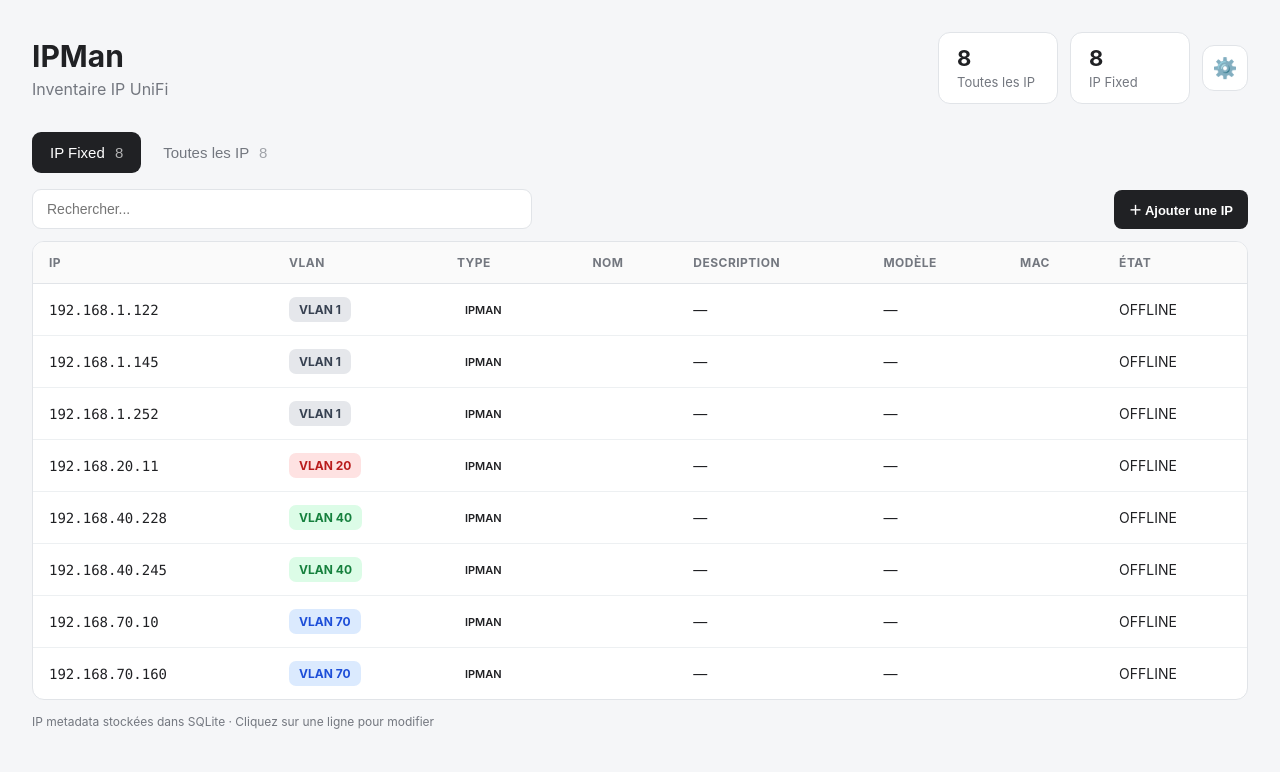
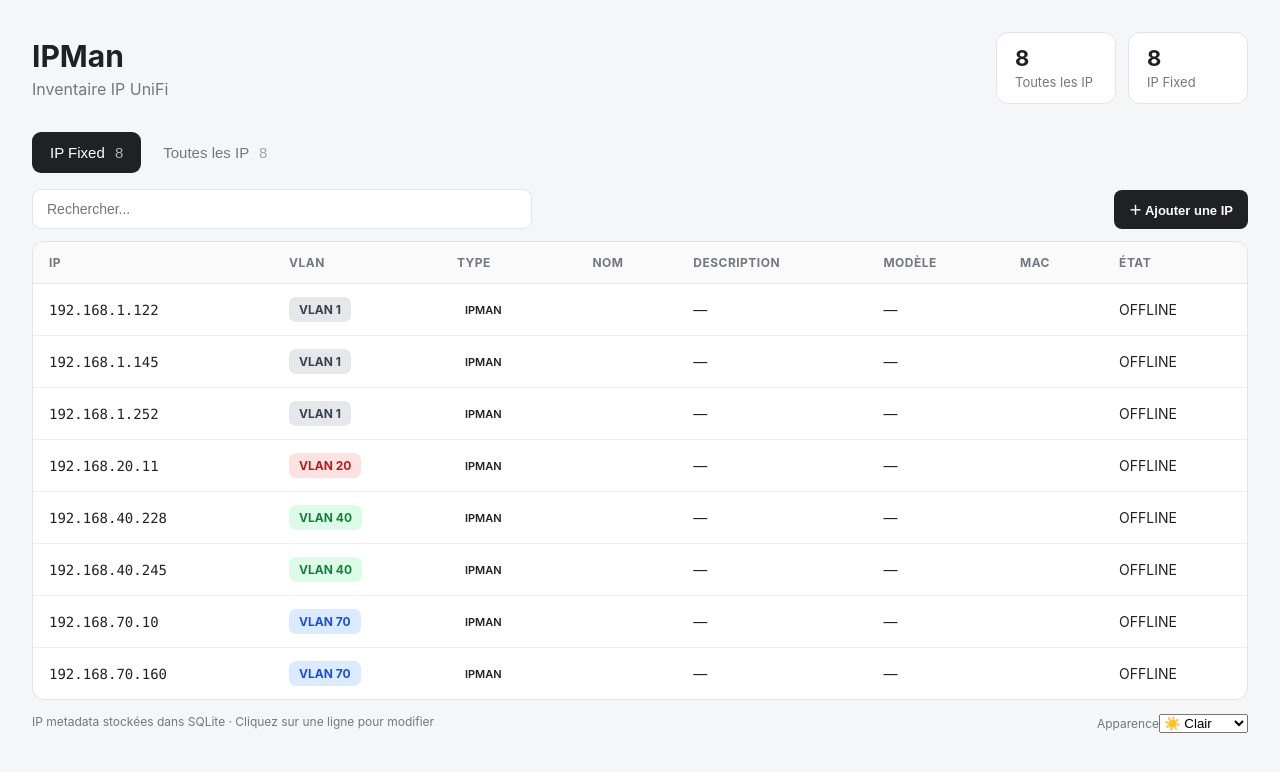
Before and after one commit to mfroger/ipman, a FastAPI app: page / in a window 1280 px wide. Shown: the top 772 px of the page. Run offline with FastAPI, Linux system fonts and the light colour scheme; data comes from the database, SQL or seed files in the repository; data that the repository does not hold is empty.

Commit message:
Move theme selector to footer

```diff
--- a/templates/index.html
+++ b/templates/index.html
@@ -1,20 +1,17 @@
 <!doctype html>
 <html lang="fr"><head><meta charset="utf-8"><meta name="viewport" content="width=device-width,initial-scale=1"><title>IPMan</title><link rel="stylesheet" href="{{ url_for('static', path='style.css') }}"></head><body>
-<div class="container"><header><div><h1>IPMan</h1><p>Inventaire IP UniFi</p></div><div class="header-actions"><div class="stats"><div><strong>{{ rows|length }}</strong><span>Toutes les IP</span></div><div><strong>{{ fixed_rows|length }}</strong><span>IP Fixed</span></div></div><button type="button" class="menu-button" onclick="openSettings()">⚙️</button></div></header>
+<div class="container"><header><div><h1>IPMan</h1><p>Inventaire IP UniFi</p></div><div class="header-actions"><div class="stats"><div><strong>{{ rows|length }}</strong><span>Toutes les IP</span></div><div><strong>{{ fixed_rows|length }}</strong><span>IP Fixed</span></div></div></div></header>
 {% if error %}<div class="error"><strong>Erreur UniFi :</strong> {{ error }}</div>{% endif %}
 <nav class="tabs"><button type="button" class="tab active" onclick="showTab('fixed',this)">IP Fixed <span>{{ fixed_rows|length }}</span></button><button type="button" class="tab" onclick="showTab('all',this)">Toutes les IP <span>{{ rows|length }}</span></button></nav>
-{% for id,data in [('fixed',fixed_rows),('all',rows)] %}<section id="{{id}}" class="tab-content {% if id=='fixed' %}active{% endif %}"><div class="toolbar{% if id=='fixed' %} fixed-toolbar{% endif %}"><input type="search" placeholder="Rechercher..." oninput="filterRows('{{id}}',this.value)">{% if id=='fixed' %}<button type="button" class="button primary" onclick="newIP()">＋ Ajouter une IP</button>{% endif %}</div><div class="table-wrap"><table id="{{id}}Table"><thead><tr><th>IP</th><th>VLAN</th><th>TYPE</th><th>NOM</th><th>DESCRIPTION</th><th>MODÈLE</th><th>MAC</th><th>ÉTAT</th></tr></thead><tbody>{% for r in data %}<tr onclick="openEditor(this)" data-ip="{{r.ip}}" data-fixed="{{1 if r.fixed else 0}}" data-description="{{r.description|e}}" data-model="{{r.model|e}}"><td class="ip">{{r.ip}}</td><td>{% if r.vlan is not none %}<span class="vlan vlan-{{r.vlan}}">VLAN {{r.vlan}}</span>{% else %}—{% endif %}</td><td><span class="badge {{r.type|lower}}">{{r.type}}</span></td><td>{{r.name}}</td><td>{{r.description or '—'}}</td><td>{{r.model or '—'}}</td><td class="mono">{{r.mac}}</td><td>{{r.state}}</td></tr>{% endfor %}</tbody></table></div></section>{% endfor %}<footer>IP metadata stockées dans SQLite · Cliquez sur une ligne pour modifier</footer></div>
-<div id="settings" class="modal-backdrop" onclick="closeSettings(event)"><div class="modal" onclick="event.stopPropagation()"><div class="modal-header"><h2>Settings</h2><button type="button" class="modal-close" onclick="closeSettings()">×</button></div><div class="settings-content"><div class="setting-row"><strong>Apparence</strong><select id="theme" onchange="setTheme(this.value)"><option value="light">☀️ Clair</option><option value="dark">🌙 Sombre</option></select></div></div></div></div>
+{% for id,data in [('fixed',fixed_rows),('all',rows)] %}<section id="{{id}}" class="tab-content {% if id=='fixed' %}active{% endif %}"><div class="toolbar{% if id=='fixed' %} fixed-toolbar{% endif %}"><input type="search" placeholder="Rechercher..." oninput="filterRows('{{id}}',this.value)">{% if id=='fixed' %}<button type="button" class="button primary" onclick="newIP()">＋ Ajouter une IP</button>{% endif %}</div><div class="table-wrap"><table id="{{id}}Table"><thead><tr><th>IP</th><th>VLAN</th><th>TYPE</th><th>NOM</th><th>DESCRIPTION</th><th>MODÈLE</th><th>MAC</th><th>ÉTAT</th></tr></thead><tbody>{% for r in data %}<tr onclick="openEditor(this)" data-ip="{{r.ip}}" data-fixed="{{1 if r.fixed else 0}}" data-description="{{r.description|e}}" data-model="{{r.model|e}}"><td class="ip">{{r.ip}}</td><td>{% if r.vlan is not none %}<span class="vlan vlan-{{r.vlan}}">VLAN {{r.vlan}}</span>{% else %}—{% endif %}</td><td><span class="badge {{r.type|lower}}">{{r.type}}</span></td><td>{{r.name}}</td><td>{{r.description or '—'}}</td><td>{{r.model or '—'}}</td><td class="mono">{{r.mac}}</td><td>{{r.state}}</td></tr>{% endfor %}</tbody></table></div></section>{% endfor %}<footer><span>IP metadata stockées dans SQLite · Cliquez sur une ligne pour modifier</span><label class="theme-control"><span>Apparence</span><select id="theme" onchange="setTheme(this.value)"><option value="light">☀️ Clair</option><option value="dark">🌙 Sombre</option></select></label></footer></div>
 <div id="editor" class="modal-backdrop" onclick="closeEditor(event)"><div class="modal" onclick="event.stopPropagation()"><div class="modal-header"><div><h2 id="editorTitle">IP</h2><p id="editorSubtitle">Informations de l'IP.</p></div><button type="button" class="modal-close" onclick="closeEditor()">×</button></div><div class="form"><label>IP<input id="editIP"></label><label class="checkbox"><input id="editFixed" type="checkbox"> IP Fixed</label><label>Description<textarea id="editDescription" rows="3" placeholder="Description..."></textarea></label><label>Modèle<input id="editModel" placeholder="Modèle..."></label></div><div class="modal-footer"><button type="button" id="deleteButton" class="button danger" onclick="deleteIP()">Supprimer</button><span id="saveStatus"></span><button type="button" class="button primary" onclick="saveIP()">Enregistrer</button></div></div></div>
 <div id="confirmDelete" class="modal-backdrop confirm-backdrop" onclick="closeDeleteConfirm(event)"><div class="confirm-modal" onclick="event.stopPropagation()"><div class="confirm-icon">⌫</div><div class="confirm-content"><h2>Supprimer cette IP ?</h2><p>Tu es sur le point de supprimer <strong id="deleteIPName"></strong> de la base IPMan.</p><p class="confirm-warning">Cette action supprimera aussi sa description, son modèle personnalisé et son statut IP Fixed.</p></div><div class="confirm-actions"><button type="button" class="button secondary" onclick="closeDeleteConfirm()">Annuler</button><button type="button" class="button danger" onclick="confirmDelete()">Supprimer</button></div></div></div>
 <script>
 let pendingDeleteIP=null;
 function showTab(id,b){document.querySelectorAll('.tab-content').forEach(x=>x.classList.remove('active'));document.querySelectorAll('.tab').forEach(x=>x.classList.remove('active'));document.getElementById(id).classList.add('active');b.classList.add('active')}
 function filterRows(id,v){v=v.toLowerCase();document.querySelectorAll('#'+id+'Table tbody tr').forEach(x=>x.style.display=x.innerText.toLowerCase().includes(v)?'':'none')}
-function openSettings(){document.getElementById('settings').classList.add('open');document.body.classList.add('modal-open');document.getElementById('theme').value=localStorage.getItem('ipman-theme')||'light'}
-function closeSettings(e){if(e&&e.target!==e.currentTarget)return;document.getElementById('settings').classList.remove('open');if(!document.querySelector('.modal-backdrop.open'))document.body.classList.remove('modal-open')}
 function openEditor(r){document.getElementById('editIP').value=r.dataset.ip;document.getElementById('editIP').readOnly=true;document.getElementById('editorTitle').textContent=r.dataset.ip;document.getElementById('editorSubtitle').textContent='Modifier les informations de cette IP.';document.getElementById('editFixed').checked=r.dataset.fixed==='1';document.getElementById('editDescription').value=r.dataset.description||'';document.getElementById('editModel').value=r.dataset.model||'';document.getElementById('deleteButton').style.display='inline-block';document.getElementById('editor').classList.add('open');document.body.classList.add('modal-open')}
-function newIP(){closeSettings();document.getElementById('editIP').value='';document.getElementById('editIP').readOnly=false;document.getElementById('editorTitle').textContent='Nouvelle IP';document.getElementById('editorSubtitle').textContent="Ajouter une IP à l'inventaire IPMan.";document.getElementById('editFixed').checked=true;document.getElementById('editDescription').value='';document.getElementById('editModel').value='';document.getElementById('deleteButton').style.display='none';document.getElementById('editor').classList.add('open');document.body.classList.add('modal-open');setTimeout(()=>document.getElementById('editIP').focus(),50)}
+function newIP(){document.getElementById('editIP').value='';document.getElementById('editIP').readOnly=false;document.getElementById('editorTitle').textContent='Nouvelle IP';document.getElementById('editorSubtitle').textContent="Ajouter une IP à l'inventaire IPMan.";document.getElementById('editFixed').checked=true;document.getElementById('editDescription').value='';document.getElementById('editModel').value='';document.getElementById('deleteButton').style.display='none';document.getElementById('editor').classList.add('open');document.body.classList.add('modal-open');setTimeout(()=>document.getElementById('editIP').focus(),50)}
 function closeEditor(e){if(e&&e.target!==e.currentTarget)return;document.getElementById('editor').classList.remove('open');if(!document.querySelector('.modal-backdrop.open'))document.body.classList.remove('modal-open')}
 function setTheme(t){document.documentElement.setAttribute('data-theme',t);localStorage.setItem('ipman-theme',t)}
 async function saveIP(){let s=document.getElementById('saveStatus');s.textContent='Enregistrement...';try{let r=await fetch('/api/ip',{method:'POST',headers:{'Content-Type':'application/json'},body:JSON.stringify({ip:document.getElementById('editIP').value,fixed:document.getElementById('editFixed').checked,description:document.getElementById('editDescription').value,model:document.getElementById('editModel').value})});let d=await r.json();if(!d.success)throw Error(d.error);s.textContent='✓ Enregistré';setTimeout(()=>location.reload(),500)}catch(e){s.textContent='✕ '+e.message}}
@@ -22,5 +19,5 @@ function deleteIP(){let ip=document.getElementById('editIP').value;if(!ip)return
 function closeDeleteConfirm(e){if(e&&e.target!==e.currentTarget)return;pendingDeleteIP=null;document.getElementById('confirmDelete').classList.remove('open');if(!document.querySelector('.modal-backdrop.open'))document.body.classList.remove('modal-open')}
 async function confirmDelete(){if(!pendingDeleteIP)return;let ip=pendingDeleteIP;let button=document.querySelector('#confirmDelete .button.danger');button.disabled=true;button.textContent='Suppression...';try{let r=await fetch('/api/ip',{method:'DELETE',headers:{'Content-Type':'application/json'},body:JSON.stringify({ip})});let d=await r.json();if(!d.success)throw Error(d.error);document.getElementById('confirmDelete').classList.remove('open');document.getElementById('editor').classList.remove('open');document.body.classList.remove('modal-open');setTimeout(()=>location.reload(),250)}catch(e){button.disabled=false;button.textContent='Supprimer';alert(e.message)}}
 document.addEventListener('DOMContentLoaded',()=>{setTheme(localStorage.getItem('ipman-theme')||'light')});
-document.addEventListener('keydown',e=>{if(e.key==='Escape'){if(document.getElementById('confirmDelete').classList.contains('open'))closeDeleteConfirm();else{closeEditor();closeSettings()}}});
+document.addEventListener('keydown',e=>{if(e.key==='Escape'){if(document.getElementById('confirmDelete').classList.contains('open'))closeDeleteConfirm();else closeEditor()}});
 </script></body></html>
```
